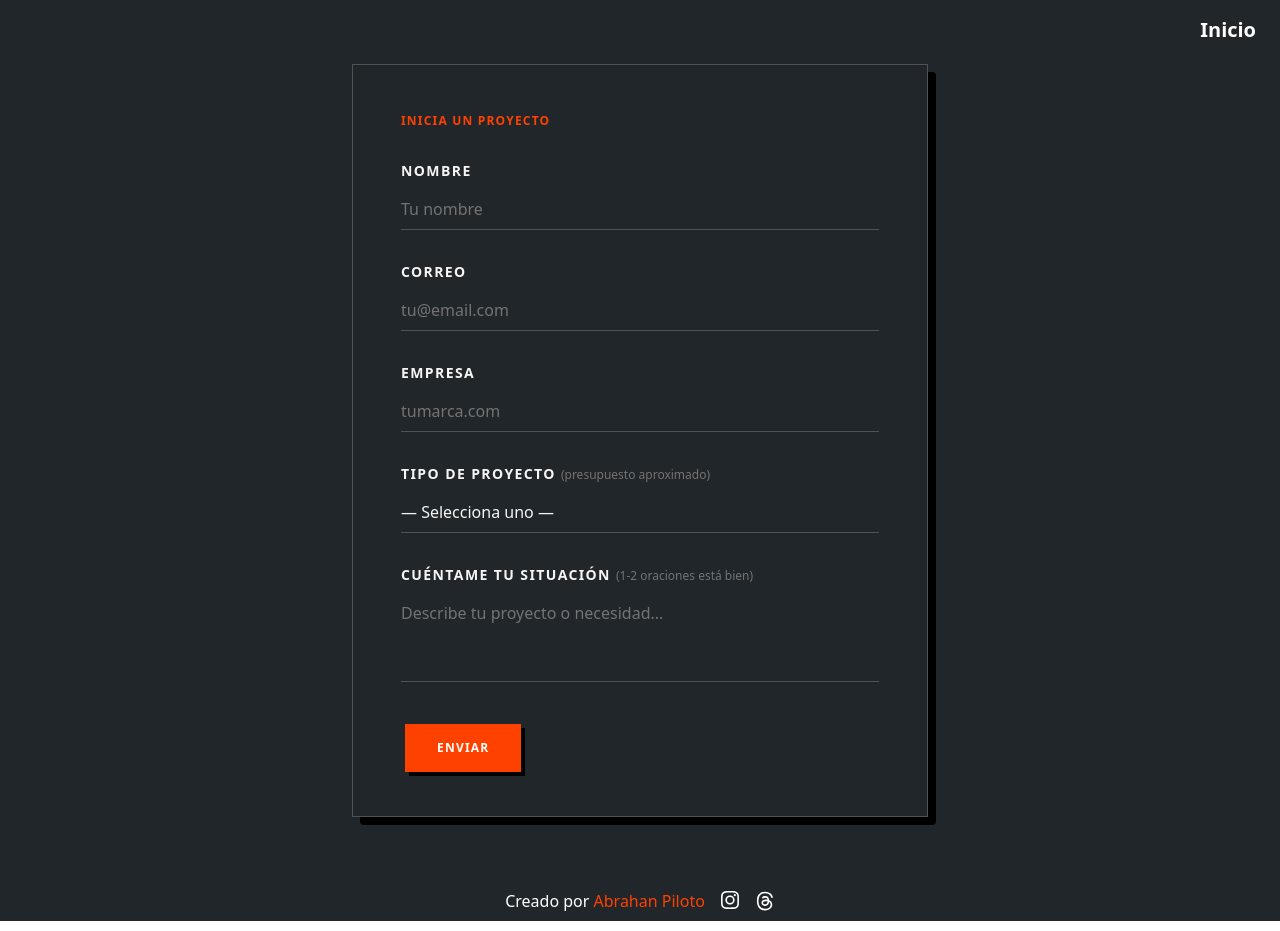
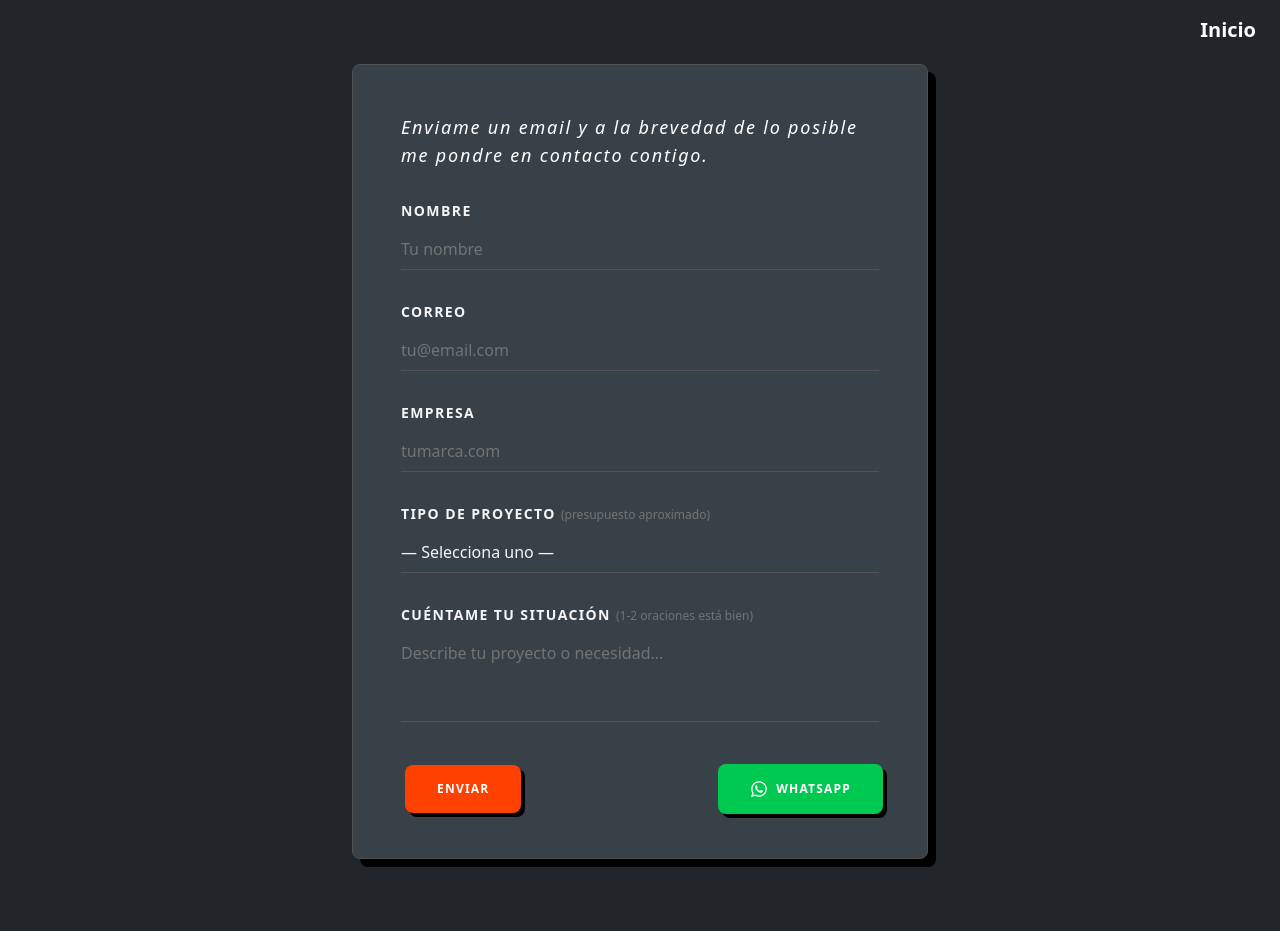
Before and after one commit to Abrahanpiloto/new-portfolio, a React (Vite) app: page /form-email in a window 1280 px wide. Shown: the top 931 px of the page. Built offline with nearby package versions, Linux system fonts and the light colour scheme; a web font is replaced by a local one.

Commit message:
style:mejoras en formemail2

```diff
--- a/src/components/FormEmail.jsx
+++ /dev/null
@@ -1,100 +0,0 @@
-import React, { useRef } from "react";
-import emailjs from "@emailjs/browser";
-import { Link, useNavigate } from "react-router-dom";
-
-const FormEmail = () => {
-  const form = useRef();
-  const navigate = useNavigate();
-
-  const sendEmail = (e) => {
-    e.preventDefault();
-
-    emailjs
-      .sendForm(
-        import.meta.env.VITE_EMAILJS_SERVICE_ID,
-        import.meta.env.VITE_EMAILJS_TEMPLATE_ID,
-        form.current,
-        import.meta.env.VITE_EMAILJS_PUBLIC_KEY,
-      )
-      .then(
-        () => {
-          alert("Gracias! mensaje enviado con éxito");
-          form.current.reset(); // Limpia el formulario
-        },
-        (error) => {
-          alert("Ocurrió un error al enviar 😢");
-          console.error(error);
-        },
-      );
-  };
-
-  return (
-    <section className="min-h-screen bg-[#E8E8E8] dark:bg-[#21262A] px-4 py-12 text-neutral-900 dark:text-neutral-100 flex items-center justify-center">
-      <div className="w-full max-w-xl bg-white dark:bg-neutral-800 p-8 rounded-xl shadow-lg transition-colors duration-500 border border-gray">
-        {/* Botón de cerrar */}
-
-        <h1 className="text-3xl text-[#FF4100] mb-6 text-center">
-          Escríbeme a mi em@il
-        </h1>
-
-        <form ref={form} onSubmit={sendEmail} className="realative space-y-6">
-          <button
-            onClick={() => navigate("/contacto")}
-            className="absolute top-4 right-4 w-6 h-6 rounded-full bg-neutral-200 hover:bg-neutral-300 dark:bg-gray-400 dark:hover:bg-neutral-500 flex items-center justify-center transition duration-300 cursor-pointer"
-          >
-            <span className="text-black dark:text-white text-sm font-bold ">
-              X
-            </span>
-          </button>
-          <div>
-            <label htmlFor="from_name" className="block font-semibold mb-1">
-              Tu nombre
-            </label>
-            <input
-              type="text"
-              name="from_name"
-              id="from_name"
-              required
-              className="w-full px-4 py-2 rounded bg-neutral-100 dark:bg-neutral-700 text-neutral-900 dark:text-white outline-none focus:ring-2 focus:ring-blue-500"
-            />
-          </div>
-
-          <div>
-            <label htmlFor="from_email" className="block font-semibold mb-1">
-              Tu correo
-            </label>
-            <input
-              type="email"
-              name="from_email"
-              id="from_email"
-              required
-              className="w-full px-4 py-2 rounded bg-neutral-100 dark:bg-neutral-700 text-neutral-900 dark:text-white outline-none focus:ring-2 focus:ring-blue-500"
-            />
-          </div>
-
-          <div>
-            <label htmlFor="message" className="block font-semibold mb-1">
-              Mensaje
-            </label>
-            <textarea
-              name="message"
-              id="message"
-              rows="5"
-              required
-              className="w-full px-4 py-2 rounded bg-neutral-100 dark:bg-neutral-700 text-neutral-900 dark:text-white outline-none focus:ring-2 focus:ring-blue-500"
-            />
-          </div>
-
-          <button
-            type="submit"
-            className="w-full bg-blue-600 hover:bg-blue-700 text-white font-semibold py-2 px-4 rounded transition duration-300 cursor-pointer"
-          >
-            Enviar mensaje
-          </button>
-        </form>
-      </div>
-    </section>
-  );
-};
-
-export default FormEmail;
--- a/src/components/FormEmail2.jsx
+++ b/src/components/FormEmail2.jsx
@@ -1,6 +1,8 @@
 import React, { useRef } from "react";
 import emailjs from "@emailjs/browser";
 import { Link } from "react-router-dom";
+import { FaWhatsapp } from "react-icons/fa";
+import { trackEvent } from "../analytics";
 
 const FormEmail2 = () => {
   const form = useRef();
@@ -34,10 +36,11 @@ const FormEmail2 = () => {
       </div>
 
       <div className="relative w-full max-w-xl">
-        <div className="absolute inset-0 bg-black translate-x-2 translate-y-2 rounded-sm" />
-        <div className="relative bg-[#E8E8E8] dark:bg-[#21262A] p-8 md:p-12 border border-neutral-800 dark:border-neutral-600">
-          <p className="text-[#FF4100] font-bold text-xs tracking-widest uppercase mb-8">
-            Inicia un proyecto
+        <div className="absolute inset-0 bg-black translate-x-2 translate-y-2 rounded-lg" />
+        <div className="relative bg-[#E8E8E8] dark:bg-[#384148] p-8 md:p-12 border border-neutral-800 dark:border-neutral-600 rounded-lg">
+          <p className="text-white lg:text-lg text-xs tracking-widest italic mb-8">
+            Enviame un email y a la brevedad de lo posible me pondre en contacto
+            contigo.
           </p>
 
           <form ref={form} onSubmit={sendEmail} className="space-y-8">
@@ -134,12 +137,31 @@ const FormEmail2 = () => {
               />
             </div>
 
-            <button
-              type="submit"
-              className="relative bg-[#FF4100] hover:bg-[#FF6B33] text-white font-bold text-xs tracking-widest uppercase px-8 py-4 cursor-pointer transition-all duration-100 translate-x-1 translate-y-1 shadow-[4px_4px_0_0_#171717] dark:shadow-[4px_4px_0_0_#000] active:translate-x-0 active:translate-y-0 active:shadow-none active:scale-95"
-            >
-              Enviar
-            </button>
+            <div className="flex flex-wrap items-center justify-between gap-4">
+              <button
+                type="submit"
+                className="relative bg-[#FF4100] hover:bg-[#FF6B33] text-white font-bold text-xs tracking-widest uppercase px-8 py-4 cursor-pointer transition-all duration-100 translate-x-1 translate-y-1 shadow-[4px_4px_0_0_#171717] dark:shadow-[4px_4px_0_0_#000] active:translate-x-0 active:translate-y-0 active:shadow-none active:scale-95 rounded-lg"
+              >
+                Enviar
+              </button>
+
+              <a
+                href="https://wa.me/51916058633?text=Hola%20Abrahan,%20quiero%20impulsar%20mi%20negocio%20"
+                target="_blank"
+                rel="noopener noreferrer"
+                onClick={() =>
+                  trackEvent({
+                    action: "click_whatsapp",
+                    category: "contact",
+                    label: "form_email",
+                  })
+                }
+                className="relative flex items-center gap-2 bg-green-500 hover:bg-green-600 text-white font-bold text-xs tracking-widest uppercase px-8 py-4 cursor-pointer transition-all duration-100 translate-x-1 translate-y-1 shadow-[4px_4px_0_0_#171717] dark:shadow-[4px_4px_0_0_#000] active:translate-x-0 active:translate-y-0 active:shadow-none active:scale-95 rounded-lg"
+              >
+                <FaWhatsapp className="text-lg" />
+                WhatsApp
+              </a>
+            </div>
           </form>
         </div>
       </div>
--- a/src/components/Welcome.jsx
+++ b/src/components/Welcome.jsx
@@ -33,7 +33,7 @@ const HoverImageLinks = () => {
           heading="Contactame"
           subheading="¿Te gustaría trabajar conmigo?"
           imgSrc="/contactame.png"
-          href="/contacto"
+          href="/form-email"
         />
         <Link
           heading="Abrahan"
```
